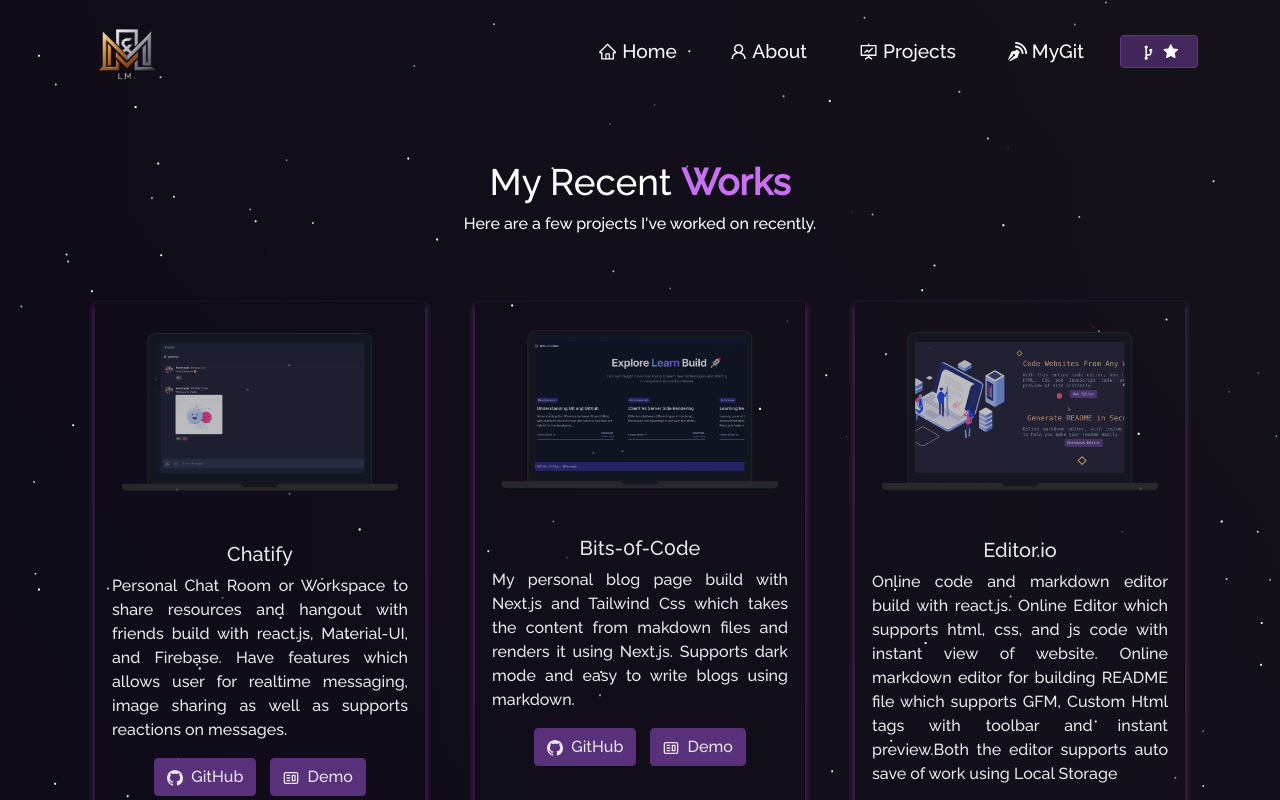
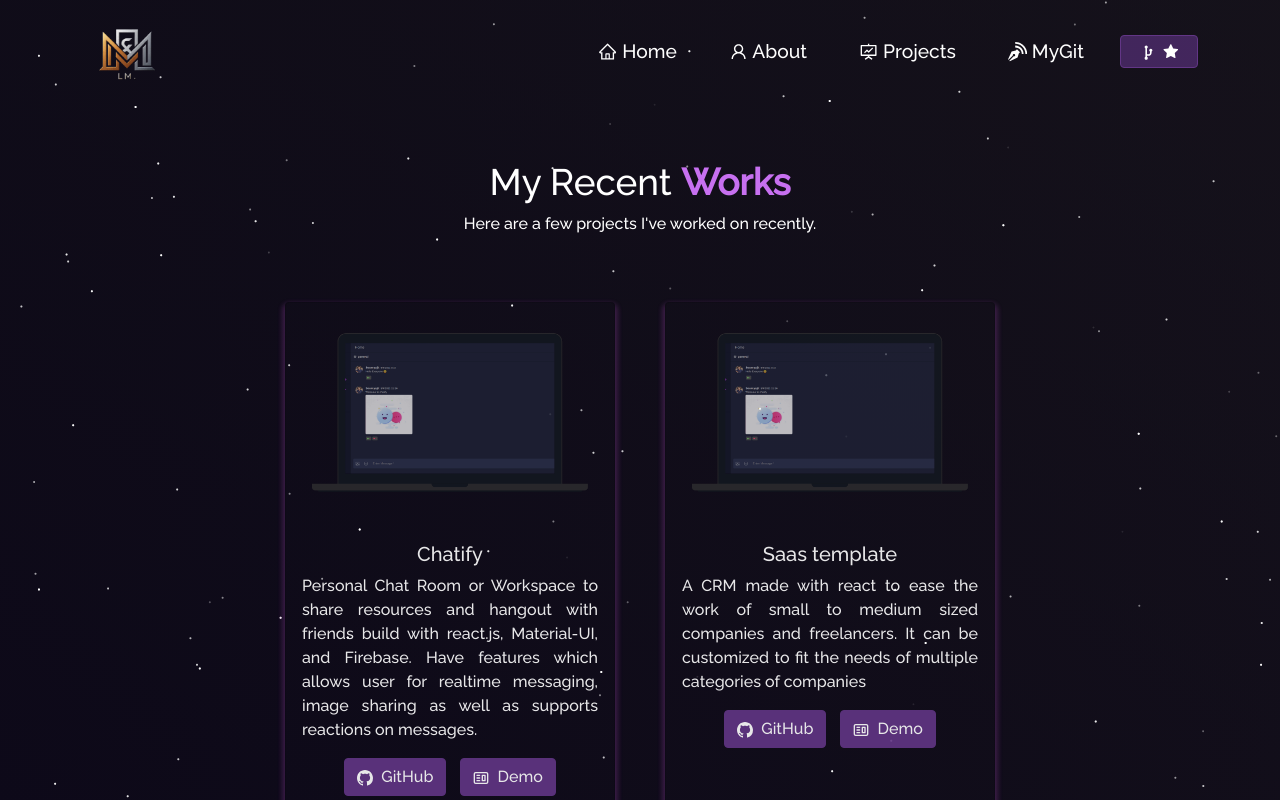
Before and after one commit to Laadnani/Portfolio_web, a React (Create React App) app: page /project in a window 1280 px wide. Shown: the top 800 px of the page. Built offline with nearby package versions, Linux system fonts and the light colour scheme.

Commit message:
Update Projects.js
removing the other unecessary projects and adding mine

```diff
--- a/src/components/Projects/Projects.js
+++ b/src/components/Projects/Projects.js
@@ -34,57 +34,12 @@
 
           <Col md={4} className="project-card">
             <ProjectCard
-              imgPath={bitsOfCode}
+              imgPath={chatify}
               isBlog={false}
-              title="Bits-0f-C0de"
-              description="My personal blog page build with Next.js and Tailwind Css which takes the content from makdown files and renders it using Next.js. Supports dark mode and easy to write blogs using markdown."
-              ghLink="https://github.com/soumyajit4419/Bits-0f-C0de"
-              demoLink="https://blogs.soumya-jit.tech/"
-            />
-          </Col>
-
-          <Col md={4} className="project-card">
-            <ProjectCard
-              imgPath={editor}
-              isBlog={false}
-              title="Editor.io"
-              description="Online code and markdown editor build with react.js. Online Editor which supports html, css, and js code with instant view of website. Online markdown editor for building README file which supports GFM, Custom Html tags with toolbar and instant preview.Both the editor supports auto save of work using Local Storage"
-              ghLink="https://github.com/soumyajit4419/Editor.io"
-              demoLink="https://editor.soumya-jit.tech/"
-            />
-          </Col>
-
-          <Col md={4} className="project-card">
-            <ProjectCard
-              imgPath={leaf}
-              isBlog={false}
-              title="Plant AI"
-              description="Used the plant disease dataset from Kaggle and trained a image classifer model using 'PyTorch' framework using CNN and Transfer Learning with 38 classes of various plant leaves. The model was successfully able to detect diseased and healthy leaves of 14 unique plants. I was able to achieve an accuracy of 98% by using Resnet34 pretrained model."
-              ghLink="https://github.com/soumyajit4419/Plant_AI"
-              demoLink="https://plant49-ai.herokuapp.com/"
-            />
-          </Col>
-
-          <Col md={4} className="project-card">
-            <ProjectCard
-              imgPath={suicide}
-              isBlog={false}
-              title="Ai For Social Good"
-              description="Using 'Natural Launguage Processing' for the detection of suicide-related posts and user's suicide ideation in cyberspace  and thus helping in sucide prevention."
-              ghLink="https://github.com/soumyajit4419/AI_For_Social_Good"
-              // demoLink="https://www.youtube.com/watch?v=dQw4w9WgXcQ&ab_channel=RickAstley"<--------Please include a demo link here
-            />
-          </Col>
-
-          <Col md={4} className="project-card">
-            <ProjectCard
-              imgPath={emotion}
-              isBlog={false}
-              title="Face Recognition and Emotion Detection"
-              description="Trained a CNN classifier using 'FER-2013 dataset' with Keras and tensorflow backened. The classifier sucessfully predicted the various types of emotions of human. And the highest accuracy obtained with the model was 60.1%.
-              Then used Open-CV to detect the face in an image and then pass the face to the classifer to predict the emotion of a person."
-              ghLink="https://github.com/soumyajit4419/Face_And_Emotion_Detection"
-              // demoLink="https://blogs.soumya-jit.tech/"<--------Please include a demo link here
+              title="Saas template"
+              description="A CRM made with react to ease the work of small to medium sized companies and freelancers. It can be customized to fit the needs of multiple categories of companies"
+              ghLink="https://github.com/Laadnani/react_saas_temp"
+              demoLink="https://chatify-49.web.app/"
             />
           </Col>
         </Row>
```
